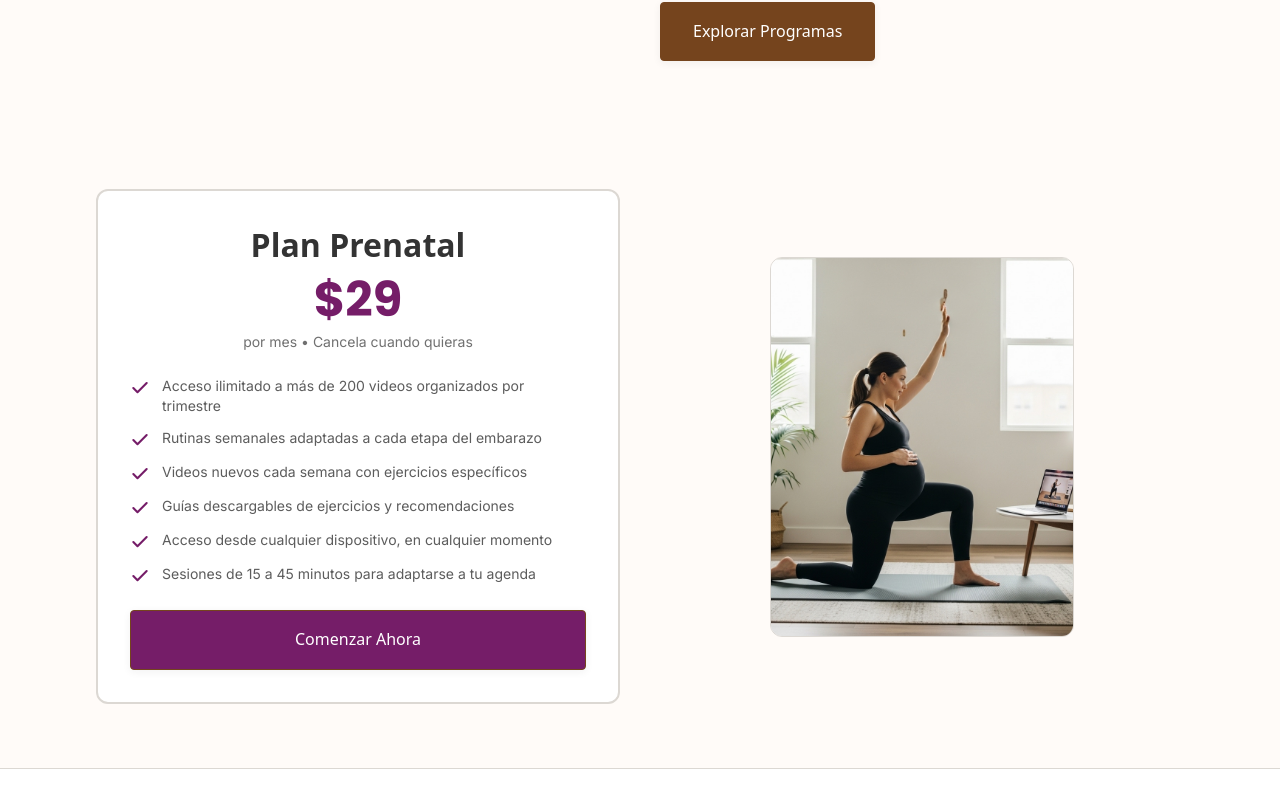
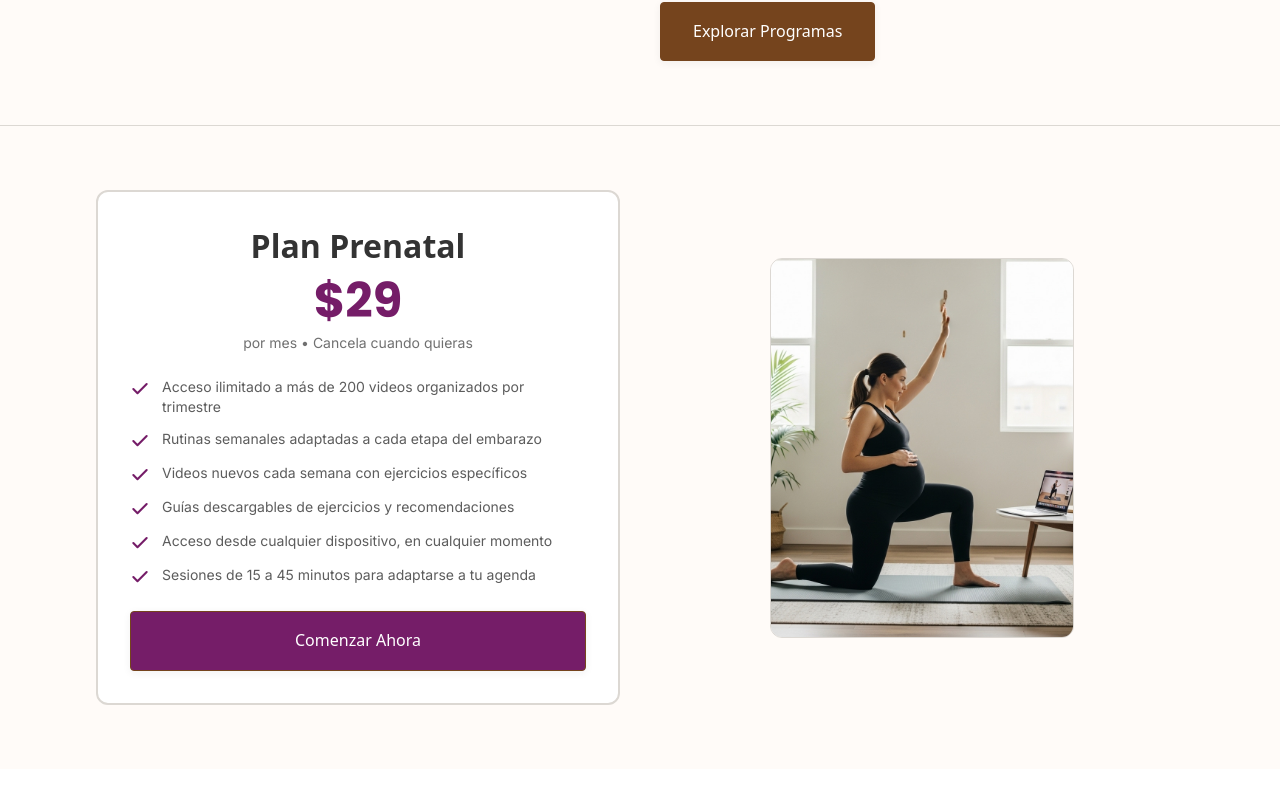
Before and after one commit to matiasreta/pilates-platform, a Next.js app: page / in a window 1280 px wide. Shown: the part 1396-2200 px from the top of the page. Built offline with nearby package versions, Linux system fonts and the light colour scheme.

Commit message:
Update page.tsx

```diff
--- a/src/app/page.tsx
+++ b/src/app/page.tsx
@@ -11,8 +11,9 @@ export default function Home() {
     <div className="min-h-screen">
       <Hero />
       <Benefits />
+      <div className="border-t border-[#DCD8D3]" />
       <Pricing />
-      <div className="border-t border-[#DCD8D3]" />
+
       <FAQ />
       <Footer />
     </div>
```
